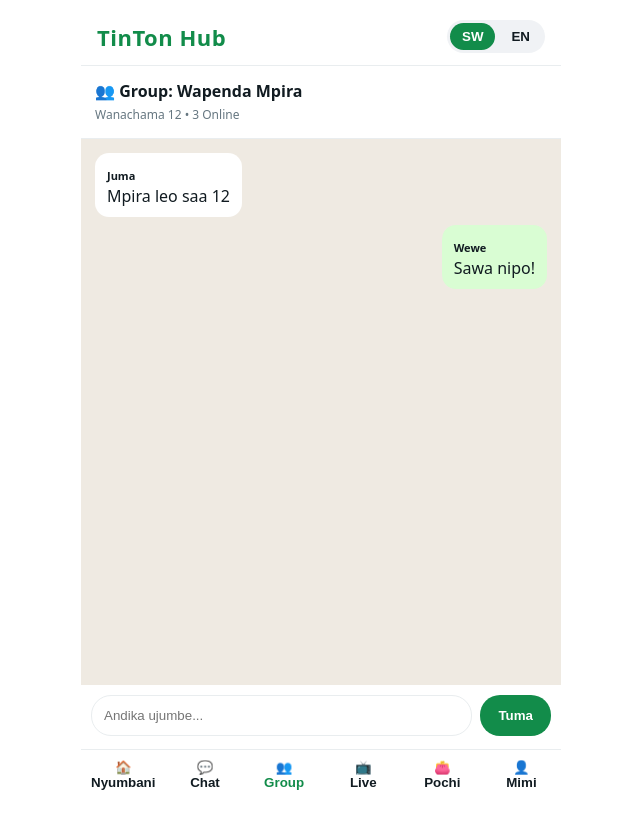
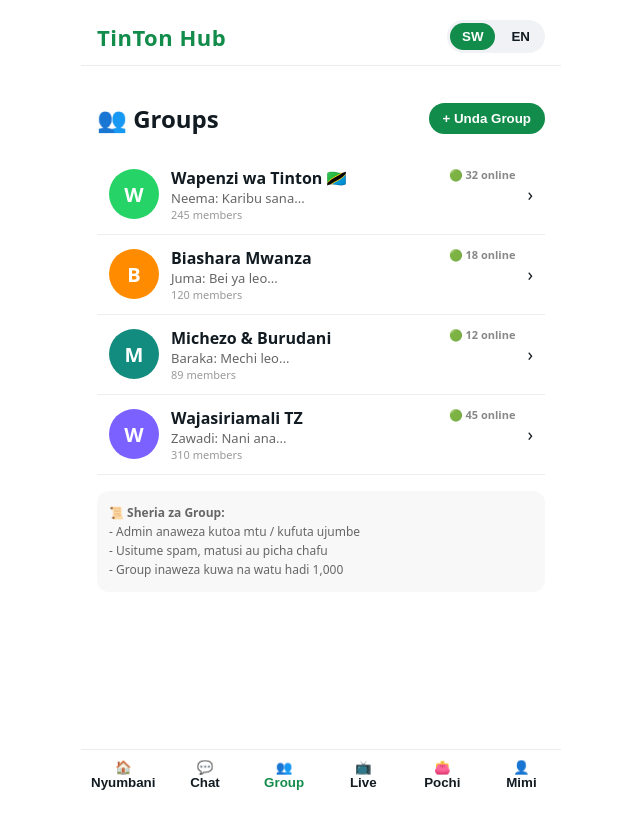
Before and after one commit to nelsonmwasha4/TinTon-chat, a React (Vite) app: page / in a window 1280 px wide. Both pictures are taken after a click on the button "👥 Group". Shown: the top 828 px of the page, without its empty margins (319-959 px from the left). Built offline with nearby package versions, Linux system fonts and the light colour scheme.

Commit message:
Refactor GroupPage component and add group functionality

```diff
--- a/src/pages/Group.tsx
+++ b/src/pages/Group.tsx
@@ -1,18 +1,120 @@
-import { useState } from "react";
-import { translations, type Lang } from "../i18n";
+import { useState } from 'react'
+import { type Lang } from "../i18n";
 import { COLORS } from "../theme";
+
+type Msg = { id: number, sender: string, text: string, time: string, me: boolean }
+type Group = { id: number, name: string, members: number, lastMsg: string, online: number, color: string }
+
 export default function GroupPage({ lang }: { lang: Lang }) {
-  const t = translations[lang];
-  const [text, setText] = useState("");
-  const [msgs, setMsgs] = useState([{ name: "Juma", text: "Mpira leo saa 12", me: false }, { name: "Wewe", text: "Sawa nipo!", me: true }]);
+  const [groups] = useState<Group[]>([
+    { id: 1, name: 'Wapenzi wa Tinton 🇹🇿', members: 245, lastMsg: 'Neema: Karibu sana...', online: 32, color: '#25D366' },
+    { id: 2, name: 'Biashara Mwanza', members: 120, lastMsg: 'Juma: Bei ya leo...', online: 18, color: '#FF8C00' },
+    { id: 3, name: 'Michezo & Burudani', members: 89, lastMsg: 'Baraka: Mechi leo...', online: 12, color: '#128C7E' },
+    { id: 4, name: 'Wajasiriamali TZ', members: 310, lastMsg: 'Zawadi: Nani ana...', online: 45, color: '#7B61FF' },
+  ])
+  const [selected, setSelected] = useState<Group | null>(null)
+  const [messages, setMessages] = useState<Msg[]>([
+    { id: 1, sender: 'Neema', text: 'Karibu sana kwenye group yetu! 🎉', time: '10:02', me: false },
+    { id: 2, sender: 'Juma', text: 'Asante! Nimefurahi kujiunga', time: '10:05', me: false },
+    { id: 3, sender: 'Wewe', text: 'Mambo! Leo kuna nini kipya?', time: '10:06', me: true },
+  ])
+  const [newMsg, setNewMsg] = useState('')
+  const [showCreate, setShowCreate] = useState(false)
+  const [groupName, setGroupName] = useState('')
+
+  const sendMsg = () => {
+    if (!newMsg.trim()) return
+    setMessages(m => [...m, { id: Date.now(), sender: 'Wewe', text: newMsg, time: 'Sasa', me: true }])
+    setNewMsg('')
+  }
+
+  const createGroup = () => {
+    if (!groupName.trim()) {
+      alert('Weka jina la group kwanza!')
+      return
+    }
+    alert(`Group "${groupName}" imeundwa! 🎉 Sasa walike marafiki wajiunge.`)
+    setGroupName('')
+    setShowCreate(false)
+  }
+
+  // KAMA AMEINGIA NDANI YA GROUP - ONYESHA CHAT KAMA WHATSAPP
+  if (selected) {
+    return (
+      <div style={{ display: 'flex', flexDirection: 'column', height: '100vh', background: '#ECE5DD' }}>
+        {/* Header ya Group kama WhatsApp */}
+        <div style={{ background: '#075E54', color: '#fff', padding: 12, display: 'flex', alignItems: 'center', gap: 10 }}>
+          <button onClick={() => setSelected(null)} style={{ background: 'none', border: 'none', color: '#fff', fontSize: 20 }}>←</button>
+          <div style={{ width: 40, height: 40, borderRadius: '50%', background: selected.color, display: 'flex', alignItems: 'center', justifyContent: 'center', fontWeight: 800, fontSize: 18 }}>{selected.name[0]}</div>
+          <div style={{ flex: 1 }}>
+            <div style={{ fontWeight: 700 }}>{selected.name}</div>
+            <div style={{ fontSize: 12, opacity: 0.9 }}>{selected.members} members • {selected.online} online</div>
+          </div>
+          <span>📞</span><span>⋮</span>
+        </div>
+
+        {/* Ujumbe */}
+        <div style={{ flex: 1, padding: 12, overflowY: 'auto' }}>
+          {messages.map((m) => (
+            <div key={m.id} style={{ display: 'flex', justifyContent: m.me ? 'flex-end' : 'flex-start', marginBottom: 8 }}>
+              <div style={{ background: m.me ? '#DCF8C6' : '#fff', padding: '8px 12px', borderRadius: 12, maxWidth: '75%' }}>
+                {!m.me && <div style={{ fontSize: 11, fontWeight: 700, color: COLORS.brand }}>{m.sender}</div>}
+                <div style={{ fontSize: 14 }}>{m.text}</div>
+                <div style={{ fontSize: 10, color: '#888', textAlign: 'right', marginTop: 2 }}>{m.time} ✓✓</div>
+              </div>
+            </div>
+          ))}
+          <div style={{ textAlign: 'center', fontSize: 11, color: '#888', background: '#FFF3CD', padding: 6, borderRadius: 8, margin: '10px 0' }}>🔒 Ujumbe umelindwa • Admin: Wewe</div>
+        </div>
+
+        {/* Kuandika kama WhatsApp */}
+        <div style={{ background: '#fff', padding: 10, display: 'flex', gap: 8, alignItems: 'center' }}>
+          <span style={{ fontSize: 20 }}>😊</span>
+          <span style={{ fontSize: 20 }}>📎</span>
+          <input value={newMsg} onChange={(e) => setNewMsg(e.target.value)} onKeyDown={(e) => e.key === 'Enter' && sendMsg()} placeholder={lang === 'sw' ? 'Andika ujumbe...' : 'Type message...'} style={{ flex: 1, padding: 10, borderRadius: 20, border: '1px solid #ddd', outline: 'none' }} />
+          <button onClick={sendMsg} style={{ background: '#25D366', color: '#fff', border: 'none', width: 42, height: 42, borderRadius: '50%', fontSize: 18 }}>➤</button>
+        </div>
+      </div>
+    )
+  }
+
+  // ORODHA YA GROUPS
   return (
-    <div style={{ display: "flex", flexDirection: "column", height: "calc(100vh - 120px)", background: COLORS.chatBackground }}>
-      <div style={{ padding: 14, background: COLORS.white, borderBottom: `1px solid ${COLORS.border}` }}><b style={{ color: COLORS.black }}>👥 Group: Wapenda Mpira</b><br/><span style={{ fontSize: 12, color: COLORS.darkGray }}>Wanachama 12 • 3 Online</span></div>
-      <div style={{ flex: 1, padding: 14, display: "flex", flexDirection: "column", gap: 8 }}>{msgs.map((m, i) => (<div key={i} style={{ alignSelf: m.me ? "flex-end" : "flex-start", background: m.me ? COLORS.outgoingBubble : COLORS.incomingBubble, color: COLORS.black, padding: "10px 12px", borderRadius: 14, maxWidth: "75%" }}><b style={{ fontSize: 11 }}>{m.name}</b><br/>{m.text}</div>))}</div>
-      <div style={{ display: "flex", gap: 8, padding: 10, background: COLORS.white }}>
-        <input value={text} onChange={(e) => setText(e.target.value)} placeholder={t.typeMessage} style={{ flex: 1, padding: 12, borderRadius: 20, border: `1px solid ${COLORS.border}`, color: COLORS.black }} />
-        <button onClick={() => { if (!text.trim()) return; setMsgs([...msgs, { name: "Wewe", text, me: true }]); setText(""); }} style={{ background: COLORS.brand, color: "#fff", border: "none", borderRadius: 20, padding: "0 18px", fontWeight: "bold" }}>{t.send}</button>
+    <div style={{ padding: 16, background: COLORS.white }}>
+      <div style={{ display: 'flex', justifyContent: 'space-between', alignItems: 'center' }}>
+        <h2 style={{ color: COLORS.black }}>👥 Groups</h2>
+        <button onClick={() => setShowCreate(true)} style={{ background: COLORS.brand, color: '#fff', border: 'none', padding: '8px 14px', borderRadius: 20, fontWeight: 700 }}>+ Unda Group</button>
+      </div>
+
+      {showCreate && (
+        <div style={{ background: '#f0fff0', borderRadius: 12, padding: 14, marginBottom: 12, border: '1px solid #25D366' }}>
+          <div style={{ fontWeight: 700 }}>Unda Group Mpya</div>
+          <input value={groupName} onChange={(e) => setGroupName(e.target.value)} placeholder="Jina la group, mfano: Wapenzi wa Mwanza" style={{ width: '100%', padding: 10, borderRadius: 10, border: '1px solid #ddd', marginTop: 8, boxSizing: 'border-box' }} />
+          <div style={{ display: 'flex', gap: 8, marginTop: 8 }}>
+            <button onClick={() => setShowCreate(false)} style={{ flex: 1, padding: 10, borderRadius: 10, border: '1px solid #ddd', background: '#fff' }}>Ghairi</button>
+            <button onClick={createGroup} style={{ flex: 2, padding: 10, borderRadius: 10, border: 'none', background: '#25D366', color: '#fff', fontWeight: 800 }}>Unda Group 🎉</button>
+          </div>
+        </div>
+      )}
+
+      {groups.map((g) => (
+        <div key={g.id} onClick={() => setSelected(g)} style={{ display: 'flex', alignItems: 'center', gap: 12, padding: 12, borderBottom: '1px solid #eee', cursor: 'pointer' }}>
+          <div style={{ width: 50, height: 50, borderRadius: '50%', background: g.color, color: '#fff', display: 'flex', alignItems: 'center', justifyContent: 'center', fontWeight: 800, fontSize: 20 }}>{g.name[0]}</div>
+          <div style={{ flex: 1 }}>
+            <div style={{ fontWeight: 700, display: 'flex', justifyContent: 'space-between' }}><span>{g.name}</span><span style={{ fontSize: 11, color: '#888' }}>🟢 {g.online} online</span></div>
+            <div style={{ fontSize: 13, color: '#666' }}>{g.lastMsg}</div>
+            <div style={{ fontSize: 11, color: '#999' }}>{g.members} members</div>
+          </div>
+          <span style={{ fontSize: 18 }}>›</span>
+        </div>
+      ))}
+
+      <div style={{ background: '#f8f8f8', borderRadius: 12, padding: 12, fontSize: 12, color: '#666', lineHeight: 1.6, marginTop: 16 }}>
+        <b>📜 Sheria za Group:</b><br />
+        - Admin anaweza kutoa mtu / kufuta ujumbe<br />
+        - Usitume spam, matusi au picha chafu<br />
+        - Group inaweza kuwa na watu hadi 1,000
       </div>
     </div>
-  );
-                                                                                      }
+  )
+     }
```
